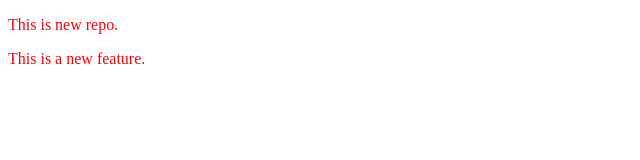
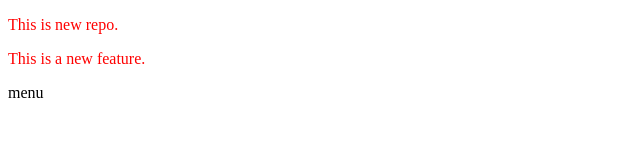
Before and after one commit to avi9456/LocalRepo, a plain HTML site: page index.html in a window 1280 px wide. Shown: the full height of the page, 0-640 px from the left. Drawn offline with Linux system fonts and the light colour scheme.

Commit message:
Add Navigator

```diff
--- a/index.html
+++ b/index.html
@@ -8,6 +8,6 @@
 </head>
 <body>
     <p>This is new repo.</p>
-    <p>This is a new feature.</p>
+    <p>This is a new feature. <nav> menu </nav></p>
 </body>
 </html>
```
